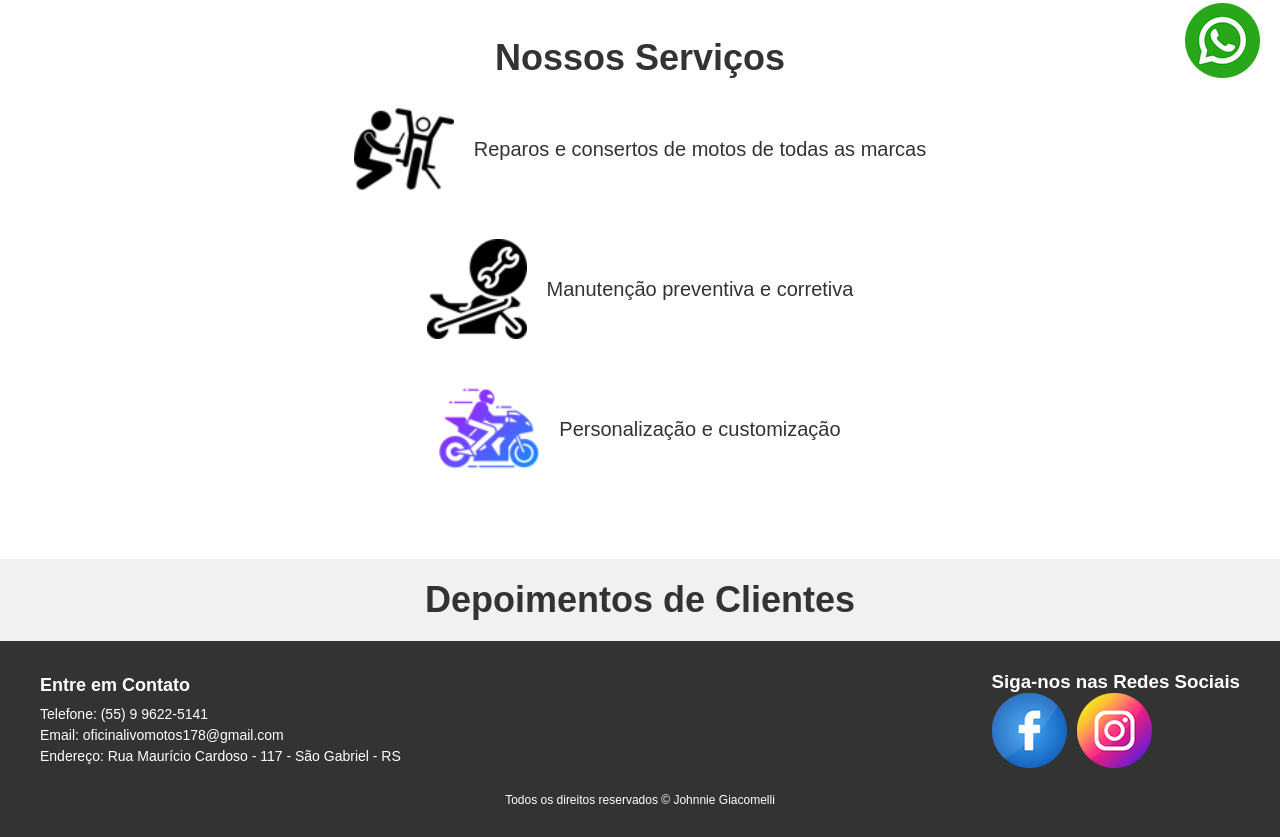
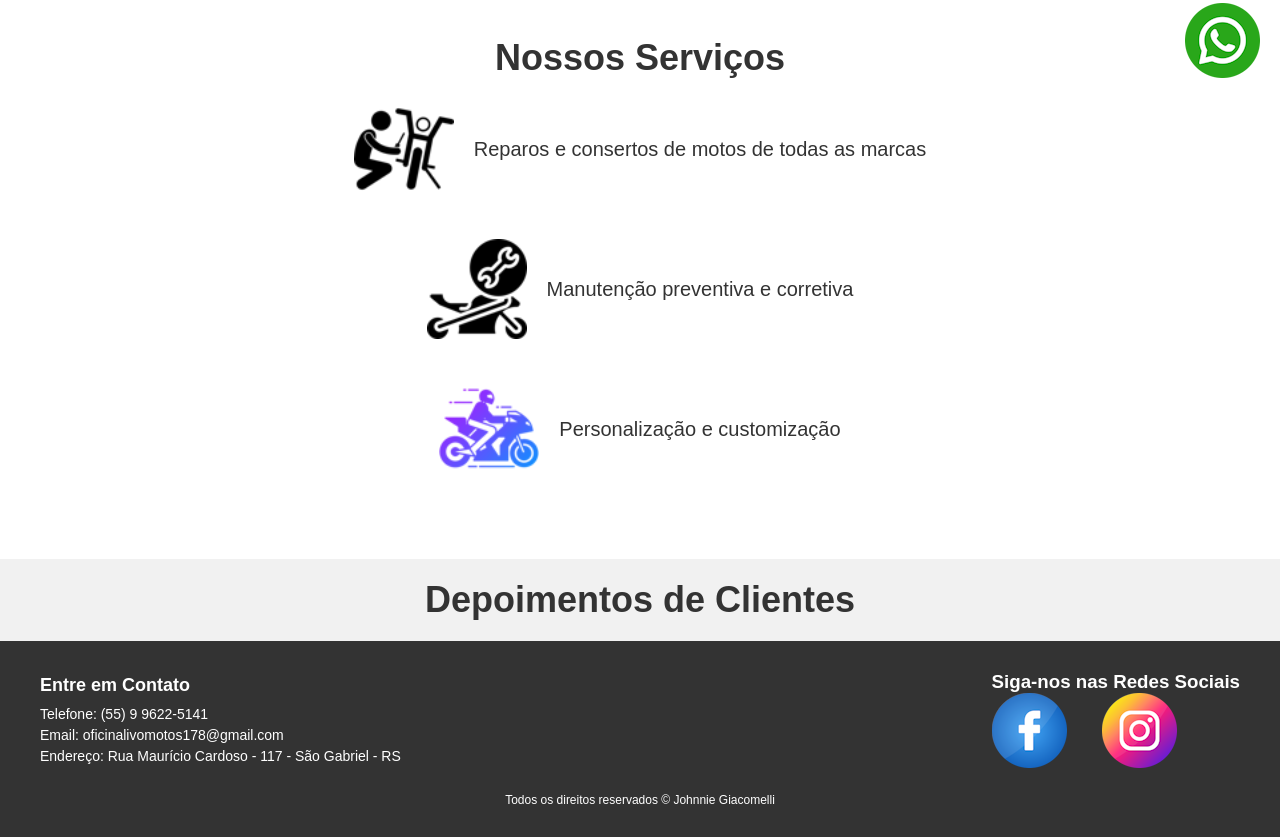
Before and after one commit to johnniewalke/dani, a plain HTML site: page site/v2/index.html in a window 1280 px wide. Shown: the part 698-1535 px from the top of the page. Drawn offline with Linux system fonts and the light colour scheme.

```diff
--- a/site/v2/estilo/index.css
+++ b/site/v2/estilo/index.css
@@ -220,11 +220,17 @@
 }
 
 .footer-social ul li {
-    margin-right: 10px;
+    margin-right: 25px;
+}
+
+.footer-social ul li:hover {
+    background-color: rgba(0, 0, 0, 0.521);
+    opacity: 0.7;
+    border-radius: 50%;
 }
 
 .footer-social ul li:last-child {
-    margin-right: 0;
+    margin: 0px 0px 0px 10px;
 }
 
 .footer-social a {
```
